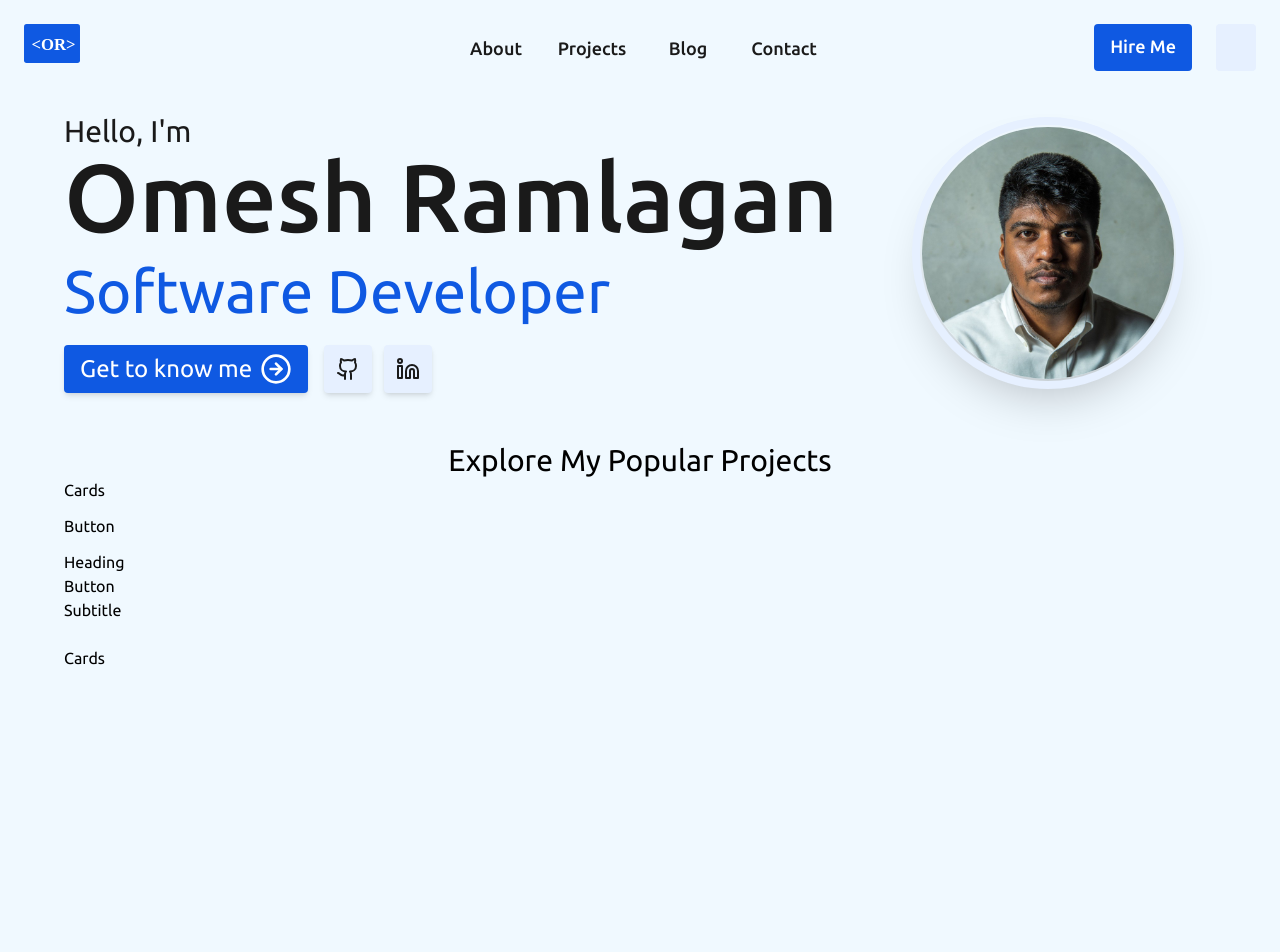
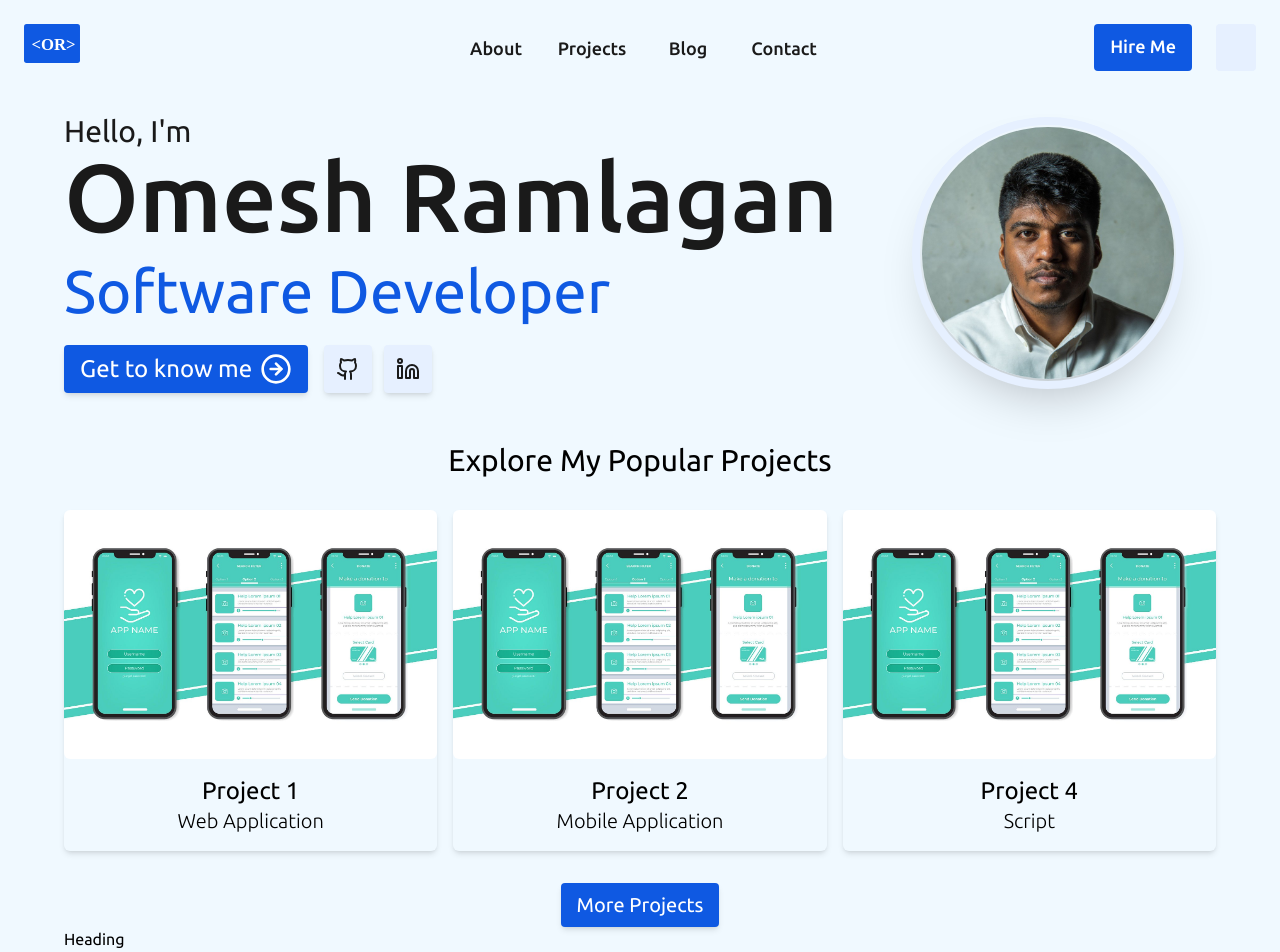
Before and after one commit to kristovr/omeshr, a SvelteKit app: page / in a window 1280 px wide. Shown: the top 952 px of the page. Before the commit the page ends 800 px from the top, so only its background shows below. Built offline with nearby package versions, Linux system fonts and the light colour scheme; some icons are missing.

Commit message:
Finished: featured projects on home page, created component

```diff
--- a/src/app.css
+++ b/src/app.css
@@ -4,7 +4,7 @@
 
 @font-face {
     font-family: 'Ubuntu';
-    src: url('/fonts/Ubuntu-Regular.ttf') format('woff2');
+    src: url('/fonts/Ubuntu-Light.ttf') format('woff2');
     font-weight: 300;
 }
 
--- /dev/null
+++ b/src/data/projects.json
@@ -0,0 +1,47 @@
+[
+    {
+        "id": 1,
+        "name": "Project 1",
+        "category": "Web Application",
+        "description": "A very hard project I did. It was built with React and MySQL.",
+        "technologies": ["React", "MySQL", "TailwindCSS"],
+        "liveDemo": "https://oshoots.omeshr.com",
+        "sourceCode": "https://github.com",
+        "featuredImage": "images/project-featured.jpg",
+        "featured": true
+    },
+    {
+        "id": 2,
+        "name": "Project 2",
+        "category": "Mobile Application",
+        "description": "A very hard project I did. It was built with React and MySQL.",
+        "technologies": ["React", "PostgreSQL", "TailwindCSS"],
+        "liveDemo": "https://oshoots.omeshr.com",
+        "sourceCode": "https://github.com",
+        "featuredImage": "images/project-featured.jpg",
+        "featured": true
+    },
+    {
+        "id": 3,
+        "name": "Project 3",
+        "category": "Website",
+        "description": "A very hard project I did. It was built with React and MySQL.",
+        "technologies": ["WordPress", "MySQL", "CSS"],
+        "liveDemo": "https://oshoots.omeshr.com",
+        "sourceCode": "https://github.com",
+        "featuredImage": "images/project-featured.jpg",
+        "featured": false
+    },
+    {
+        "id": 4,
+        "name": "Project 4",
+        "category": "Script",
+        "description": "A very hard project I did. It was built with React and MySQL.",
+        "technologies": ["Python", "Pandas"],
+        "liveDemo": "https://oshoots.omeshr.com",
+        "sourceCode": "https://github.com",
+        "featuredImage": "images/project-featured.jpg",
+        "featured": true
+    }
+
+]
--- /dev/null
+++ b/src/lib/components/home/FeaturedProjects.svelte
@@ -0,0 +1,29 @@
+<script lang="ts">
+    export let projectData: { projects: Array<{id: number; name: string; category: string; description: string; technologies: string[]; liveDemo: string; sourceCode: string; featuredImage:string; featured: boolean;}>}
+</script>
+
+<section>
+    <div class="flex justify-center">
+        <h2 class="text-3xl mb-8">Explore My Popular Projects</h2>
+    </div>
+    <div class="flex flex-row justify-evenly gap-4">
+        {#each projectData.projects as project}
+            {#if project.featured}
+                <a href="#top"> <!-- implement url from slug but first need to finish the projects page? idk-->
+                    <div class="shadow-md rounded-md transition duration-150 ease-in-out hover:shadow-lg">
+                        <img src={project.featuredImage} alt="Featured" class="rounded-md">
+                        <div class="flex flex-col items-center py-4">
+                            <h2 class="text-2xl">{project.name}</h2>
+                            <h3 class="text-xl font-light">{project.category}</h3>
+                        </div>
+                    </div>
+                </a>
+            {/if}
+        {/each}
+    </div>
+    <div class="flex justify-center mt-8">
+        <a href="/projects" class="bg-primary text-xl transition duration-200 ease-in-out hover:bg-blue-700 text-white rounded py-2 px-4 shadow-md">
+            More Projects
+        </a>
+    </div>
+</section>
--- a/src/routes/+page.svelte
+++ b/src/routes/+page.svelte
@@ -1,20 +1,15 @@
 <script lang="ts">
     import PageHeader from '$lib/components/PageHeader.svelte';
     import WelcomeBanner from '$lib/components/home/WelcomeBanner.svelte';
-    //I want to store some dummy data to use in this file to loop through some data. Where should I store it in this folder structure?
+    import FeaturedProjects from '$lib/components/home/FeaturedProjects.svelte';
+    export let data: { projects: Array<{id: number; name: string; category: string; description: string; technologies: string[]; liveDemo: string; sourceCode: string; featuredImage:string; featured: boolean;}>}
 </script>
 
 <PageHeader pageTitle="Home"/>
 
 <main class="mx-16">
     <WelcomeBanner />
-    <section class="grid grid-flow-col grid-rows-3">
-        <div class="flex justify-center">
-            <h2 class="text-3xl">Explore My Popular Projects</h2>
-        </div>
-        <div>Cards</div>
-        <div>Button</div>
-    </section>
+    <FeaturedProjects projectData={data} />
     <section class="grid grid-flow-col grid-rows-3">
         <div>
             <h2>Heading</h2>
--- /dev/null
+++ b/src/routes/+page.ts
@@ -0,0 +1,8 @@
+import type { Load } from '@sveltejs/kit';
+import projects from '../data/projects.json';
+
+export const load: Load = () => {
+    return {
+        projects
+    };
+};
```
Also changed, not shown: static/images/project-featured-2.jpg (added), static/images/project-featured.jpg (added).
